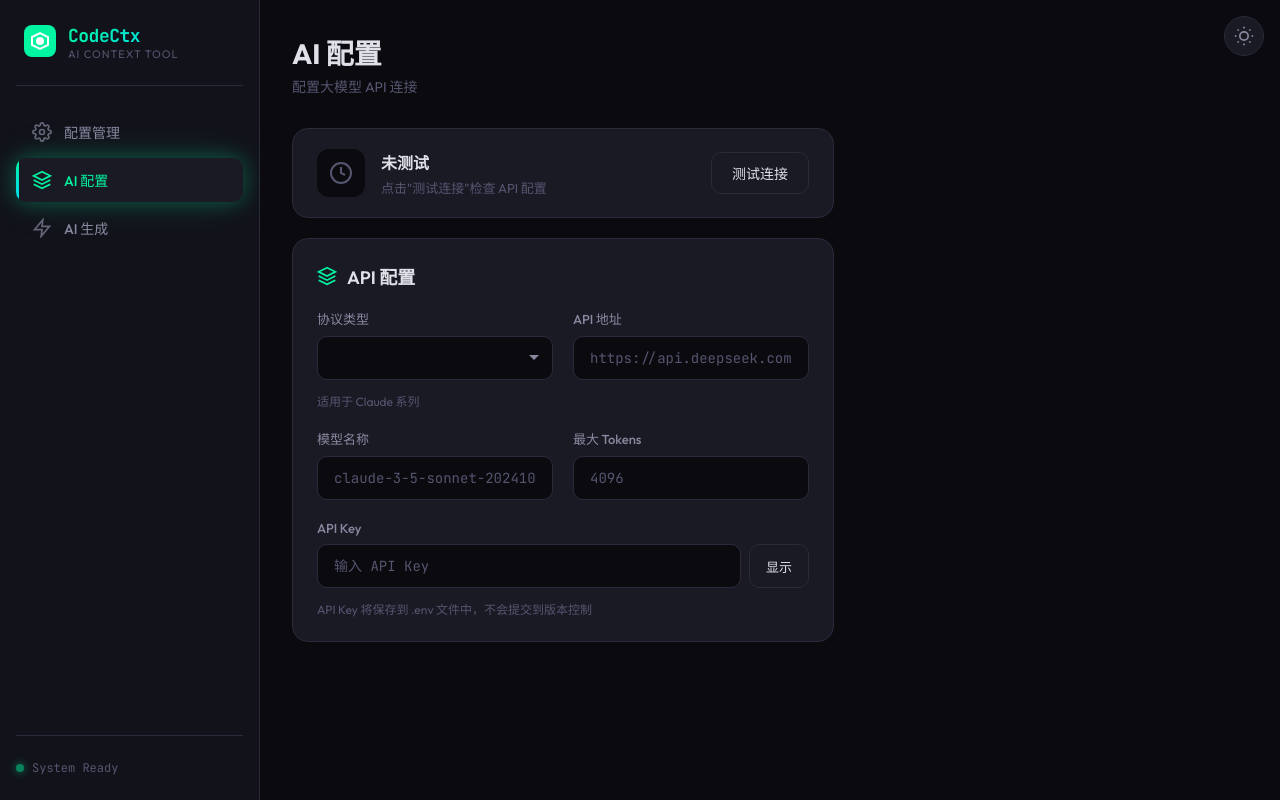
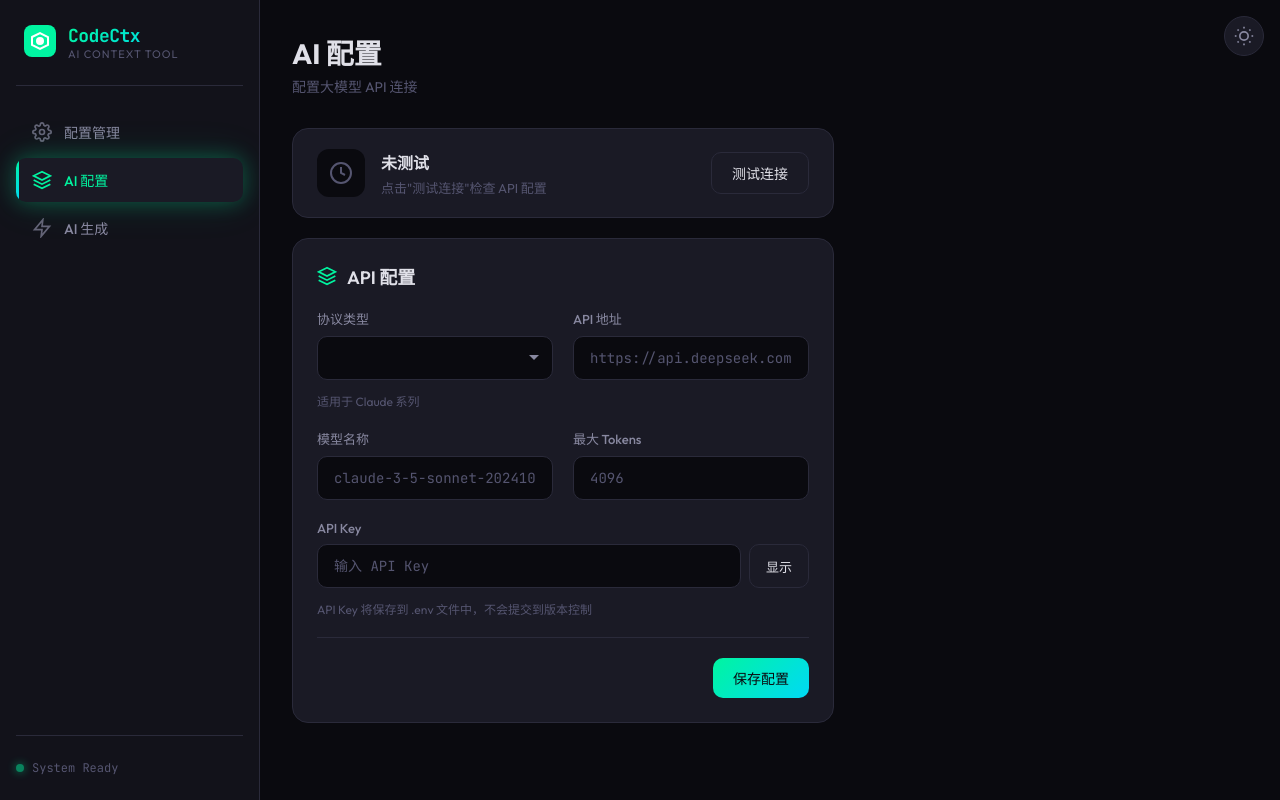
Before and after one commit to hzh1117/Code-ctx, a Vue app in the folder web/: page /ai in a window 1280 px wide. Built offline with nearby package versions, Linux system fonts and the light colour scheme; no server answers.

Commit message:
fix: 修复 AI 配置页面保存按钮和配置管理保存提示

```diff
--- a/web/src/views/AIConfig.vue
+++ b/web/src/views/AIConfig.vue
@@ -104,7 +104,6 @@
                 v-model="apiKey"
                 class="input"
                 placeholder="输入 API Key"
-                @blur="saveApiKey"
               />
               <button class="btn btn-secondary btn-sm" @click="showApiKey = !showApiKey">
                 {{ showApiKey ? '隐藏' : '显示' }}
@@ -112,6 +111,12 @@
             </div>
             <span class="input-hint">API Key 将保存到 .env 文件中，不会提交到版本控制</span>
           </div>
+        </div>
+
+        <div class="form-actions">
+          <button class="btn btn-primary" @click="saveAll" :disabled="saving">
+            {{ saving ? '保存中...' : '保存配置' }}
+          </button>
         </div>
       </div>
     </div>
@@ -133,6 +138,7 @@ export default {
       config: {},
       loading: true,
       testing: false,
+      saving: false,
       testResult: null,
       showApiKey: false,
       apiKey: '',
@@ -182,6 +188,20 @@ export default {
         this.config.hasApiKey = true;
       } catch (err) {
         console.error('保存 API Key 失败:', err);
+      }
+    },
+    async saveAll() {
+      this.saving = true;
+      try {
+        // 保存 API Key
+        if (this.apiKey) {
+          await this.saveApiKey();
+        }
+        this.showToast('配置已保存', 'success');
+      } catch (err) {
+        this.showToast('保存失败: ' + err.message, 'error');
+      } finally {
+        this.saving = false;
       }
     },
     showToast(message, type = 'success') {
@@ -314,6 +334,14 @@ export default {
   white-space: nowrap;
 }
 
+.form-actions {
+  display: flex;
+  justify-content: flex-end;
+  margin-top: 20px;
+  padding-top: 20px;
+  border-top: 1px solid var(--border-color);
+}
+
 @media (max-width: 768px) {
   .status-card {
     flex-direction: column;
```
